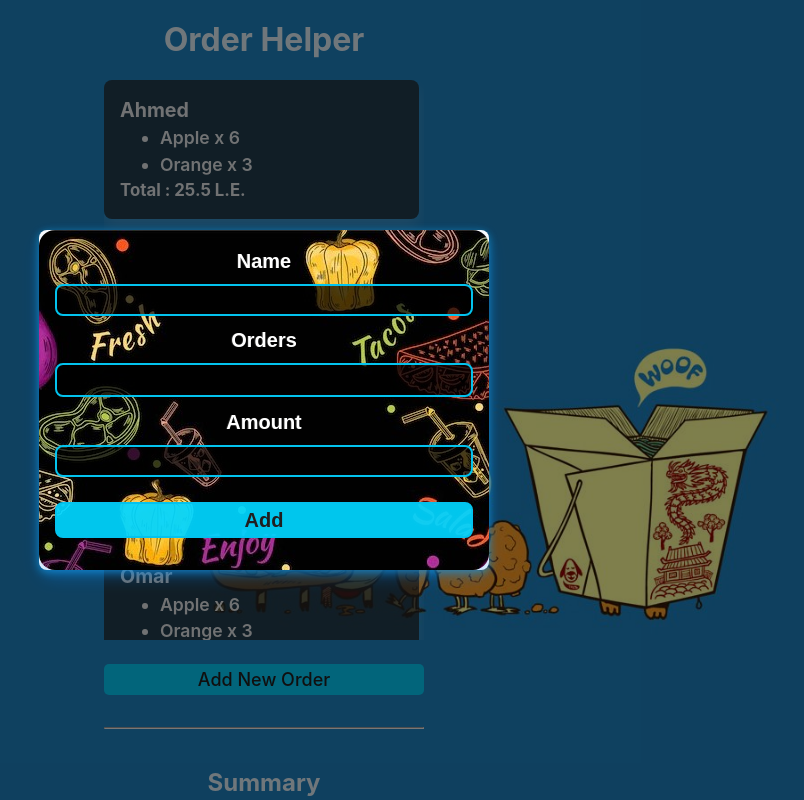
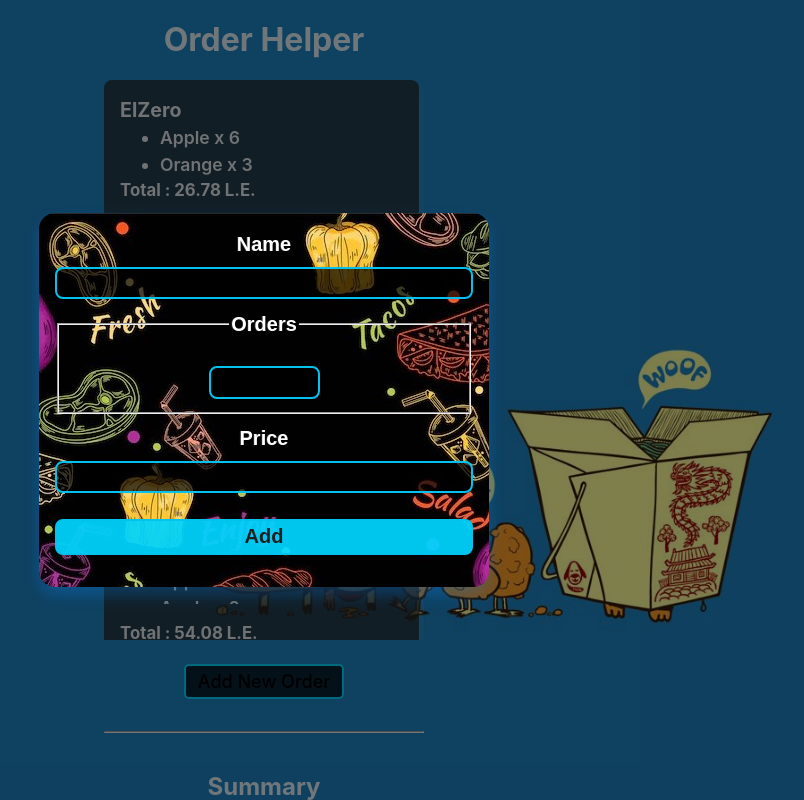
Before and after one commit to fine-simple/order-tracker, a React (Vite) app: page / in a window 1280 px wide. Both pictures are taken after typing "5" into the empty fields and a click on the button "Add New Order". Shown: the top 800 px of the page, without its empty margins (376-1180 px from the left). Built offline with nearby package versions, Linux system fonts and the light colour scheme.

Commit message:
:sparkles: OrdersEditorList

```diff
--- a/src/App.jsx
+++ b/src/App.jsx
@@ -1,4 +1,4 @@
-import { useState } from "react";
+import { useEffect, useState } from "react";
 import AddNew from "./components/AddNew";
 import PersonList from "./components/PersonList";
 import Search from "./components/Search";
@@ -6,7 +6,7 @@ import Summary from "./components/Summary";
 
 function App() {
   const [persons, setPersons] = useState({
-    "John Doe": {
+    Hamada: {
       1: {
         name: "Apple",
         amount: 2,
@@ -18,7 +18,7 @@ function App() {
         price: 3.5,
       },
     },
-    "Jane Doe": {
+    "zane Doe": {
       1: {
         name: "Apple",
         amount: 6,
@@ -67,7 +67,7 @@ function App() {
         price: 2.5,
       },
     },
-    Omar: {
+    xostafa: {
       1: {
         name: "Apple",
         amount: 6,
@@ -79,7 +79,7 @@ function App() {
         price: 3.5,
       },
     },
-    ahmed: {
+    ElZero: {
       1: {
         name: "Apple",
         amount: 6,
@@ -92,9 +92,20 @@ function App() {
       },
     },
   });
+
   const [addMenuVisible, setAddMenuVisibility] = useState(false);
 
-  const [tax, setTax] = useState(0.14);
+  const [tax, setTax] = useState(0);
+
+  const getOrders = () => {
+    const uniqueOrders = {};
+    Object.values(persons).forEach(orders =>
+      Object.entries(orders).forEach(
+        ([id, { name }]) => (uniqueOrders[id] = name)
+      )
+    );
+    return uniqueOrders;
+  };
 
   const taxChangeHandler = newTax => {
     setTax(newTax);
@@ -110,13 +121,15 @@ function App() {
 
   return (
     <>
-      {addMenuVisible && <AddNew hideMenu={hideAddMenu} />}
+      {addMenuVisible && (
+        <AddNew hideMenu={hideAddMenu} availableOrders={getOrders()} />
+      )}
       <header className="header">
         <h1>Order Helper</h1>
       </header>
       <main>
         <Search />
-        <PersonList persons={persons} />
+        <PersonList persons={persons} tax={tax} />
         <button className="btn-add" type="button" onClick={showAddMenu}>
           Add New Order
         </button>
--- a/src/components/AddNew.jsx
+++ b/src/components/AddNew.jsx
@@ -1,6 +1,17 @@
+import { useState } from "react";
 import Modal from "./Modal/Modal";
+import OrdersEditor from "./OrdersEditor";
 
-export default function AddNew({ hideMenu, person }) {
+export default function AddNew({ hideMenu, person, availableOrders }) {
+  const [orders, setOrders] = useState({});
+
+  const addNewOrder = order => {
+    setOrders({
+      ...orders,
+      [order.id]: { name: order.name, amount: order.amount },
+    });
+  };
+
   return (
     <Modal onBackdropClick={hideMenu}>
       <form className="add-new">
@@ -10,15 +21,15 @@ export default function AddNew({ hideMenu, person }) {
         </div>
 
         <div className="form-group">
-        <label htmlFor="order">Orders</label>
-          <select id="order">
-            <option value="1">Apple</option>
-            <option value="2">Orange</option>
-          </select>
+          <OrdersEditor
+            availableOrders={availableOrders}
+            orders={orders}
+            addOrder={addNewOrder}
+          />
         </div>
         <div className="form-group">
-          <label htmlFor="amount">Amount</label>
-          <input type="number" id="amount" />
+          <label htmlFor="price">Price</label>
+          <input type="number" id="price" />
         </div>
         <button>Add</button>
       </form>
--- a/src/components/Modal/Modal.module.css
+++ b/src/components/Modal/Modal.module.css
@@ -19,12 +19,12 @@
   text-align: center;
   font-family: Arial, Helvetica, sans-serif;
   display: block;
+  background-color: transparent;
   padding: 0;
   width: 80%;
   border: none;
   max-width: 450px;
   min-height: 300px;
-  box-shadow: 0 2px 8px rgba(22, 160, 229, 0.7);
   z-index: 20;
   border-radius: .5rem;
 
--- /dev/null
+++ b/src/components/OrderEditor.jsx
@@ -0,0 +1,27 @@
+export default function OrderEditor({ id, name, amount, changeOrder }) {
+  const increaseHandler = () => {
+    changeOrder({ id, amount: amount + 1 });
+  };
+
+  const decreaseHandler = () => {
+    if (amount > 0) {
+      changeOrder({ id, amount: amount - 1 });
+    }
+  };
+
+  return (
+    <li className="order-edit">
+      <p>
+        {name} X{amount}
+      </p>
+      <div>
+        <button type="button" onClick={increaseHandler}>
+          ☝
+        </button>
+        <button type="button" onClick={decreaseHandler}>
+          👇
+        </button>
+      </div>
+    </li>
+  );
+}
--- /dev/null
+++ b/src/components/OrdersEditor.jsx
@@ -0,0 +1,52 @@
+import OrderEditor from "./OrderEditor";
+
+export default function OrdersEditor({
+  availableOrders = {},
+  orders = {},
+  addOrder,
+}) {
+  const selectHandler = e => {
+    const option = e.target.value;
+    if (option === "add") {
+    } else {
+      addOrder({ id: option, name: availableOrders[option], amount: 1 });
+    }
+  };
+
+  const changeOrderHandler = ({ id, amount }) => {
+    const newOrder = { id, ...orders[id], amount };
+    addOrder(newOrder);
+  };
+
+  return (
+    <>
+      <fieldset>
+        <legend>Orders</legend>
+        <ul>
+          {Object.entries(orders).map(([id, name]) => (
+            <OrderEditor
+              name={orders[id].name}
+              id={id}
+              key={id}
+              amount={orders[id].amount}
+              changeOrder={changeOrderHandler}
+            />
+          ))}
+        </ul>
+        <select id="order" onClick={selectHandler}>
+          <option value="" selected disabled hidden>
+            Add Order
+          </option>
+          {Object.keys(availableOrders)
+            .filter(key => !orders[key])
+            .map(id => (
+              <option key={id} value={id}>
+                {availableOrders[id]}
+              </option>
+            ))}
+          <option value="add">Add New</option>
+        </select>
+      </fieldset>
+    </>
+  );
+}
--- a/src/components/Person.jsx
+++ b/src/components/Person.jsx
@@ -1,10 +1,12 @@
 import Order from "./Order";
-export default function Person({ name, orders, onClick }) {
+
+export default function Person({ name = "", orders = {}, onClick, tax = 0 }) {
   const getTotalPrice = () =>
     Object.values(orders).reduce(
       (acc, { amount, price }) => acc + amount * price,
       0
-    );
+    ) *
+    (1 + tax);
 
   return (
     <article className="card"  onClick={onClick}>
@@ -17,7 +19,7 @@ export default function Person({ name, orders, onClick }) {
         ))}
       </ul>
       <footer>
-        <h4>Total : {getTotalPrice()} L.E.</h4>
+        <h4>Total : {getTotalPrice().toFixed(2)} L.E.</h4>
       </footer>
     </article>
   );
--- a/src/components/PersonList.jsx
+++ b/src/components/PersonList.jsx
@@ -1,8 +1,8 @@
 import Person from "./Person";
 
-export default function PersonList({ persons = 0 }) {
+export default function PersonList({ persons = 0, tax = 0 }) {
   const editPerson = name => {
-
+    // TODO: Open AddItem but with person name
   };
 
   return (
@@ -16,6 +16,7 @@ export default function PersonList({ persons = 0 }) {
                 key={name}
                 onClick={() => editPerson(name)}
                 name={name}
+                tax={tax}
                 orders={orders}
               />
             ))) || <p className="empty-list">Empty List</p>}
--- a/src/components/Summary.jsx
+++ b/src/components/Summary.jsx
@@ -22,7 +22,7 @@ export default function Summary({ persons, tax, changeTax }) {
     <article className="artcl">
       <h2>Summary</h2>
       <h4>Sub-total: {subTotal}</h4>
-      <label htmlFor={taxInputId}>"Tax: </label>
+      <label htmlFor={taxInputId}>Tax: </label>
       <input
         id={taxInputId}
         onChange={taxChangeHandler}
--- a/src/index.css
+++ b/src/index.css
@@ -10,7 +10,6 @@
   -webkit-font-smoothing: antialiased;
   -moz-osx-font-smoothing: grayscale;
   -webkit-text-size-adjust: 100%;
-
 }
 
 .persons {
@@ -33,7 +32,7 @@ hr {
 }
 h1 {
   font-size: 2rem;
-  font-weight:700;
+  font-weight: 700;
   /* background: url('./assets/313388-pretty-background-for-food-pretty.jpg');
   -webkit-background-clip: text;
   color: transparent; */
@@ -52,7 +51,7 @@ h1 {
   background-color: #262626bf;
   box-shadow: 0 0.5rem 1rem rgba(255, 255, 255, 0.14);
   cursor: pointer;
- margin-right: .3rem;
+  margin-right: 0.3rem;
 }
 .card footer {
   margin-top: auto;
@@ -62,7 +61,6 @@ h1 {
   overflow: auto;
   font-weight: 600;
   font-size: 1.1rem;
-
 }
 .card * {
   margin: 0;
@@ -103,7 +101,7 @@ input::-webkit-inner-spin-button {
   -webkit-appearance: none;
   margin: 0;
 }
-*{
+* {
   box-sizing: border-box;
 }
 
@@ -117,8 +115,7 @@ input[type="number"] {
   padding: 1rem;
   border-radius: 1rem;
   box-shadow: 0 0.5rem 1rem rgba(10, 132, 245, 0.3);
-  background-image: url('/src/assets/AddNew.jpg');
-
+  background-image: url("/src/assets/AddNew.jpg");
 }
 .form-group {
   display: grid;
@@ -129,11 +126,11 @@ input[type="number"] {
   justify-content: center;
   font-size: 20px;
   color: #201f1f;
-  background-color:rgba(0, 213, 255, 0.931);
+  background-color: rgba(0, 213, 255, 0.931);
   width: 100%;
   height: 4.5vh;
   border: 2px solid rgb(3, 195, 238);
-  border-radius: .5rem;
+  border-radius: 0.5rem;
   font-weight: 700;
   cursor: pointer;
 }
@@ -142,96 +139,89 @@ input[type="number"] {
   box-shadow: 0 0.5rem 1rem rgba(10, 132, 245, 0.3);
   background-color: rgba(0, 0, 0, 0.829);
   color: rgb(0, 213, 255);
-
 }
-
-.add-new input{
+.add-new input {
   border: 2px solid rgb(3, 195, 238);
-  border-radius: .5rem;
-  padding-left:.5rem;
+  border-radius: 0.5rem;
+  padding-left: 0.5rem;
   background-color: rgba(0, 0, 0, 0.703);
   height: 4vh;
   font-size: 18px;
   font-weight: 500;
-
-}
-article{
 }
 ::-webkit-scrollbar {
   width: 5px;
-  background-color: #F5F5F5;
+  background-color: #f5f5f5;
   border-radius: 3px;
 }
 ::-webkit-scrollbar-thumb {
   background-color: #201f1f;
   border-radius: 3px;
 }
-.persons{
+.persons {
   /* overflow: hidden; */
 }
-body{
+body {
   background-repeat: no-repeat;
   background-size: cover;
   display: grid;
   justify-content: space-evenly;
-  background-image: url('./assets/background.jpg');
+  background-image: url("./assets/background.jpg");
   margin: 0;
 }
-select{
+select {
   background-color: black;
   border: 2px solid rgb(3, 195, 238);
 
-  border-radius: .5rem;
-  padding-left:.5rem;
+  border-radius: 0.5rem;
+  padding-left: 0.5rem;
   background-color: rgba(0, 0, 0, 0.742);
   font-weight: 500;
   height: 4.2vh;
   font-size: 17px;
   cursor: pointer;
 }
-.add-new select:focus{
-  border-color: rgb(0, 213, 255);
-  box-shadow: 0 0.5rem 1rem rgba(10, 132, 245, 0.3);
-
-}
-input:hover , select:hover {
+.add-new select:focus {
   border-color: rgb(0, 213, 255);
   box-shadow: 0 0.5rem 1rem rgba(10, 132, 245, 0.3);
 }
-.add-new option{
+input:hover,
+select:hover {
+  border-color: rgb(0, 213, 255);
+  box-shadow: 0 0.5rem 1rem rgba(10, 132, 245, 0.3);
+}
+.add-new option {
   background-color: black;
 }
 .btn-add{
-  background-color: rgba(0, 213, 255, 0.869);
-    border-color: rgb(0, 0, 0);
-  border: 2px;
-  color: #201f1f;
+  border: 2px solid rgb(28, 37, 203);
+  background-color: #000000bc;
+  border-color: rgb(0, 213, 255);
   font-size: 18px;
   border-radius: 5px;
   cursor: pointer;
   font-weight:500;
-  width: 20rem;
+  width: 10rem;
   font-family: Inter, system-ui, Avenir, Helvetica, Arial, sans-serif;
 }
-.artcl{
+.artcl {
   text-align: center;
 }
-.btn-add:hover{
+.btn-add:hover {
   background-color: black;
   color: rgba(0, 213, 255, 0.869);
 }
-.tax{
+.tax {
   background-color: #3131317b;
   border: 2px solid cadetblue;
   border-radius: 3px;
   height: 3.5vh;
   width: 15rem;
   border-color: rgb(0, 213, 255);
-
 }
-@media (max-width:50rem) {
+@media (max-width: 50rem) {
   body {
-    background-image: url('./assets/mob4.jpg');
+    background-image: url("./assets/mob4.jpg");
   }
   .card,
   .card:hover {
```
Lines whose indentation alone changed are shown as unchanged.
